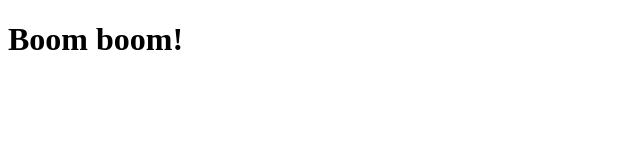
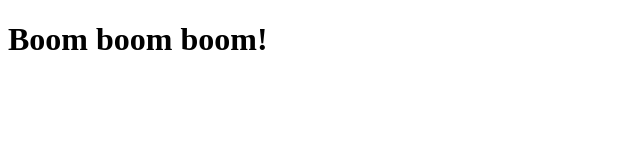
Before and after one commit to chosenbreed37/github-test, a plain HTML site: page index.html in a window 1280 px wide. Shown: the whole page, without its empty margins (0-640 px from the left). Drawn offline with Linux system fonts and the light colour scheme.

Commit message:
Update index.html

```diff
--- a/index.html
+++ b/index.html
@@ -3,4 +3,4 @@
   <head>
     <meta charset="UTF-8">
   </head>
-  <body><h1>Boom boom!</h1></h2></body></html>
+  <body><h1>Boom boom boom!</h1></h2></body></html>
```
